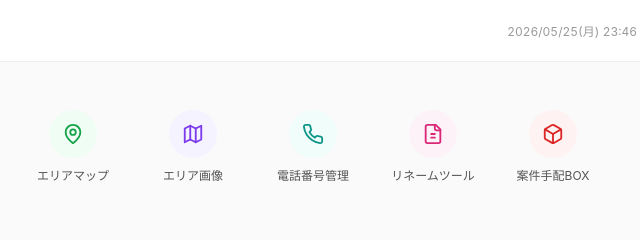
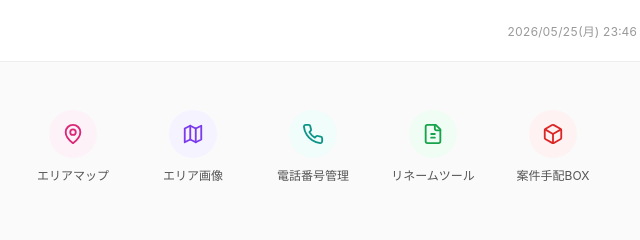
Before and after one commit to FSJJIMU/dashboard, a plain HTML site: page index.html in a window 1280 px wide. Shown: the top 240 px of the page, 603-1243 px from the left. Drawn offline with Linux system fonts and the light colour scheme.

Commit message:
Swap area map and rename tool icon colors

```diff
--- a/index.html
+++ b/index.html
@@ -295,7 +295,7 @@
       </a>
 
       <a class="card" href="https://www.google.com/maps/d/u/0/edit?mid=1weXh4M37LuqroCtpaXAWvgLq-c3Nbkw&usp=sharing" target="_blank">
-        <div class="card-icon ic-green"><svg viewBox="0 0 24 24" fill="none" stroke-width="2" stroke-linecap="round" stroke-linejoin="round"><path d="M20 10c0 6-8 12-8 12s-8-6-8-12a8 8 0 0 1 16 0Z"/><circle cx="12" cy="10" r="3"/></svg></div>
+        <div class="card-icon ic-pink"><svg viewBox="0 0 24 24" fill="none" stroke-width="2" stroke-linecap="round" stroke-linejoin="round"><path d="M20 10c0 6-8 12-8 12s-8-6-8-12a8 8 0 0 1 16 0Z"/><circle cx="12" cy="10" r="3"/></svg></div>
         <span class="card-label">エリアマップ</span>
       </a>
 
@@ -310,7 +310,7 @@
       </a>
 
       <a class="card" href="https://fsjjimu.github.io/invoice-renamer/" target="_blank">
-        <div class="card-icon ic-pink"><svg viewBox="0 0 24 24" fill="none" stroke-width="2" stroke-linecap="round" stroke-linejoin="round"><path d="M15 2H6a2 2 0 0 0-2 2v16a2 2 0 0 0 2 2h12a2 2 0 0 0 2-2V7Z"/><path d="M14 2v4a2 2 0 0 0 2 2h4"/><path d="M10 12h4"/><path d="M10 16h4"/></svg></div>
+        <div class="card-icon ic-green"><svg viewBox="0 0 24 24" fill="none" stroke-width="2" stroke-linecap="round" stroke-linejoin="round"><path d="M15 2H6a2 2 0 0 0-2 2v16a2 2 0 0 0 2 2h12a2 2 0 0 0 2-2V7Z"/><path d="M14 2v4a2 2 0 0 0 2 2h4"/><path d="M10 12h4"/><path d="M10 16h4"/></svg></div>
         <span class="card-label">リネームツール</span>
       </a>
 
```
